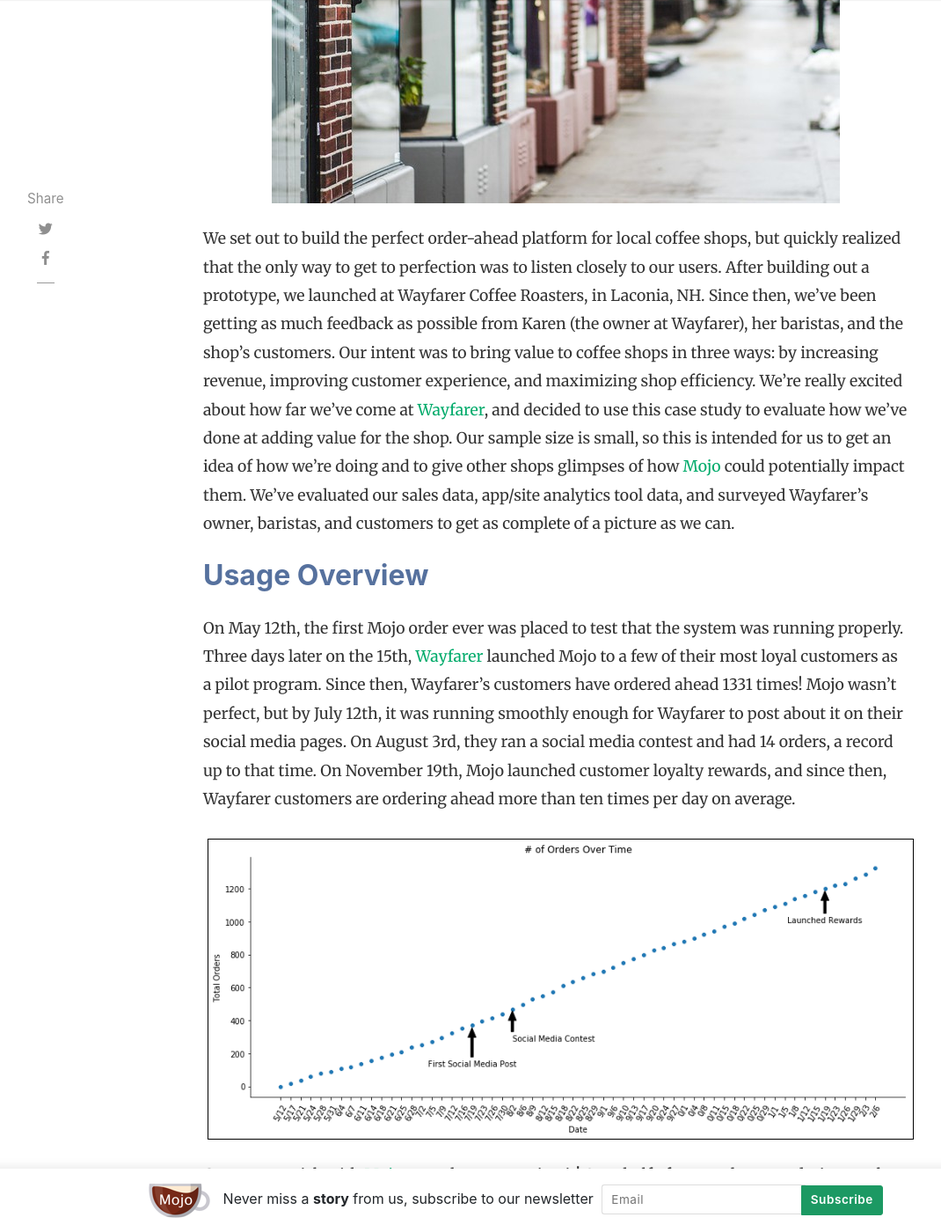
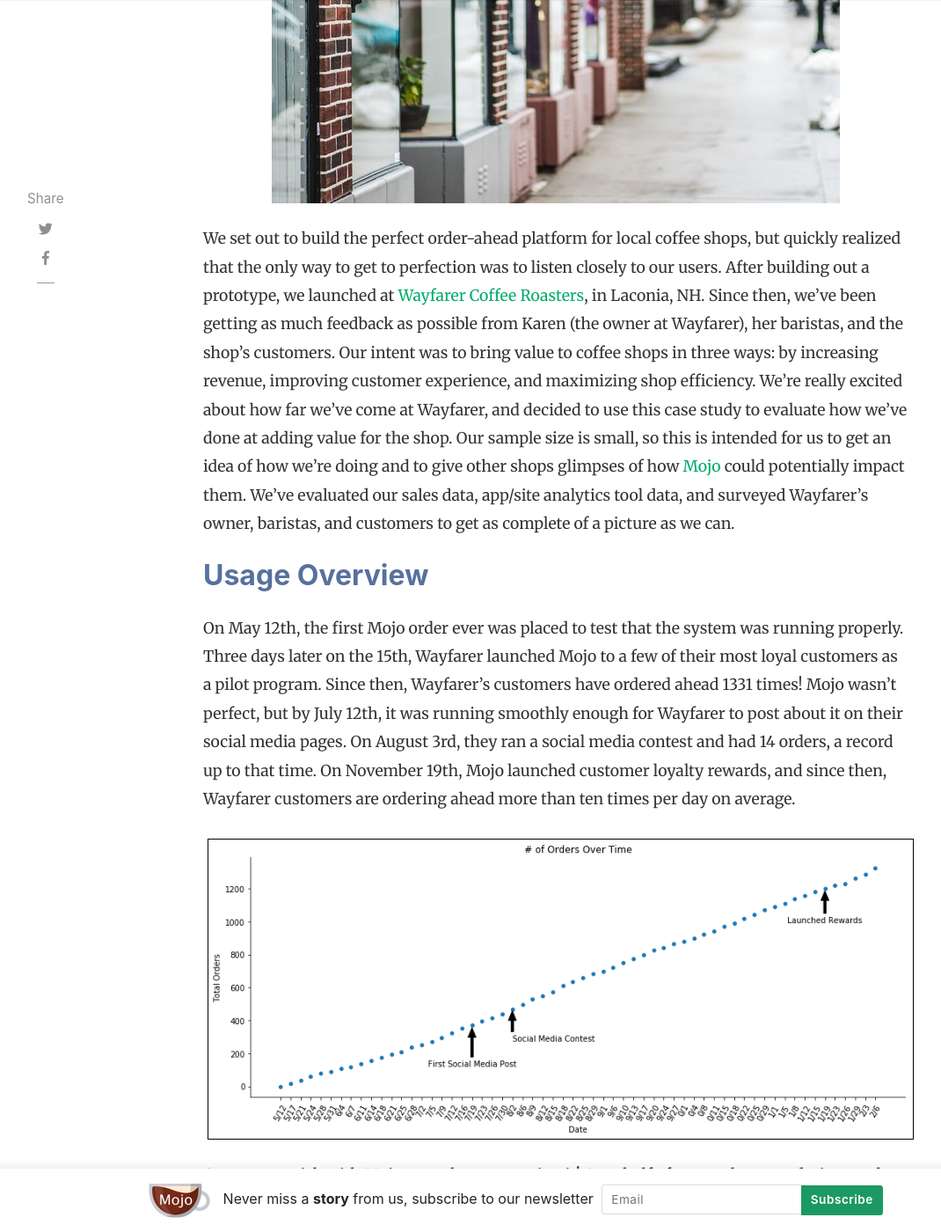
Before and after one commit to normdoow/normdoow.github.io, a Jekyll site: the page built from _posts/2018-12-15-case-study.md, in a window 1280 px wide and 1400 px high, scrolled down 839 px. Shown: the whole window at 88% size, without its empty margins (54-1124 px from the left). Built offline with Jekyll 4.4.1, drawn with Linux system fonts in a browser that asks for light colours; nearby versions of some CDN libraries; comment, search, counter and statistics services are not loaded; part of the change alters nothing that is shown; some of the changed text lies outside the part shown.

Commit message:
Clean up linking in Case Study

```diff
--- a/_posts/2018-12-15-case-study.md
+++ b/_posts/2018-12-15-case-study.md
@@ -9,25 +9,25 @@ hidden: false
 description: "This Case Study takes a look at evaluating how we’ve done at adding value for an independent coffee shop."
 ---
 
-We set out to build the perfect order-ahead platform for local coffee shops, but quickly realized that the only way to get to perfection was to listen closely to our users. After building out a prototype, we launched at Wayfarer Coffee Roasters, in Laconia, NH. Since then, we’ve been getting as much feedback as possible from Karen (the owner at Wayfarer), her baristas, and the shop’s customers. Our intent was to bring value to coffee shops in three ways: by increasing revenue, improving customer experience, and maximizing shop efficiency. We’re really excited about how far we’ve come at [Wayfarer](http://www.wayfarerroasters.com), and decided to use this case study to evaluate how we’ve done at adding value for the shop. Our sample size is small, so this is intended for us to get an idea of how we’re doing and to give other shops glimpses of how [Mojo](https://mojocoffee.io) could potentially impact them. We’ve evaluated our sales data, app/site analytics tool data, and surveyed Wayfarer’s owner, baristas, and customers to get as complete of a picture as we can.
+We set out to build the perfect order-ahead platform for local coffee shops, but quickly realized that the only way to get to perfection was to listen closely to our users. After building out a prototype, we launched at [Wayfarer Coffee Roasters](http://www.wayfarerroasters.com), in Laconia, NH. Since then, we’ve been getting as much feedback as possible from Karen (the owner at Wayfarer), her baristas, and the shop’s customers. Our intent was to bring value to coffee shops in three ways: by increasing revenue, improving customer experience, and maximizing shop efficiency. We’re really excited about how far we’ve come at Wayfarer, and decided to use this case study to evaluate how we’ve done at adding value for the shop. Our sample size is small, so this is intended for us to get an idea of how we’re doing and to give other shops glimpses of how [Mojo](https://mojocoffee.io) could potentially impact them. We’ve evaluated our sales data, app/site analytics tool data, and surveyed Wayfarer’s owner, baristas, and customers to get as complete of a picture as we can.
 
 
 
 ## Usage Overview
 {: .mojo-color}
 
-On May 12th, the first Mojo order ever was placed to test that the system was running properly. Three days later on the 15th, [Wayfarer](http://www.wayfarerroasters.com) launched Mojo to a few of their most loyal customers as a pilot program. Since then, Wayfarer’s customers have ordered ahead 1331 times! Mojo wasn’t perfect, but by July 12th, it was running smoothly enough for Wayfarer to post about it on their social media pages. On August 3rd, they ran a social media contest and had 14 orders, a record up to that time. On November 19th, Mojo launched customer loyalty rewards, and since then, Wayfarer customers are ordering ahead more than ten times per day on average.
+On May 12th, the first Mojo order ever was placed to test that the system was running properly. Three days later on the 15th, Wayfarer launched Mojo to a few of their most loyal customers as a pilot program. Since then, Wayfarer’s customers have ordered ahead 1331 times! Mojo wasn’t perfect, but by July 12th, it was running smoothly enough for Wayfarer to post about it on their social media pages. On August 3rd, they ran a social media contest and had 14 orders, a record up to that time. On November 19th, Mojo launched customer loyalty rewards, and since then, Wayfarer customers are ordering ahead more than ten times per day on average.
 
 
 <img src="/assets/images/wayfarerOrders.png" alt="Image" style="margin: 5px 10px 0px 5px; border: 1px solid #000000;">
 
-Customers stick with [Mojo](https://mojocoffee.io) once they start using it! Over half of users who try ordering on the platform are still using it a month later. We just launched rewards recently, so we don’t have a lot of data, but we’ve also seen retention improve in that time.
+Customers stick with Mojo once they start using it! Over half of users who try ordering on the platform are still using it a month later. We just launched rewards recently, so we don’t have a lot of data, but we’ve also seen retention improve in that time.
 
 
 ## Revenue
 {: .mojo-color}
 
-[Mojo](https://mojocoffee.io) is dedicated to empowering and growing independent coffee shops. We understand that increasing shop revenue is an important part of that, so we set out to study how Mojo impacted a shop’s bottom line.
+Mojo is dedicated to empowering and growing independent coffee shops. We understand that increasing shop revenue is an important part of that, so we set out to study how Mojo impacted a shop’s bottom line.
 
 <div class="center" style="height: 300px; width: 300px; border: 2px solid #888888; border-radius: 5px;">
 <span class="large-font mojo-color center_text">64%</span><br>
@@ -63,7 +63,7 @@ As expressed by our NPS, Wayfarer’s customers loved using Mojo. They commented
 </div>
 {: .center}
 
-[Wayfarer](http://www.wayfarerroasters.com) is located in downtown Laconia, making employees of nearby businesses some of the shop’s best customers. When we set out to build Mojo, Karen told us that a small business owner down the road would come over several times per day to  check the line length. He’d often return to his office coffee-less, as he didn’t have time to wait in line. After launching Mojo in [Wayfarer](http://www.wayfarerroasters.com), we kept a close eye on orders by that owner, and were delighted to see him use the platform. We followed up with Karen and she confirmed that Mojo had solved his problem.
+Wayfarer is located in downtown Laconia, making employees of nearby businesses some of the shop’s best customers. When we set out to build Mojo, Karen told us that a small business owner down the road would come over several times per day to  check the line length. He’d often return to his office coffee-less, as he didn’t have time to wait in line. After launching Mojo in Wayfarer, we kept a close eye on orders by that owner, and were delighted to see him use the platform. We followed up with Karen and she confirmed that Mojo had solved his problem.
 
 ## Efficiency
 {: .mojo-color}
```
